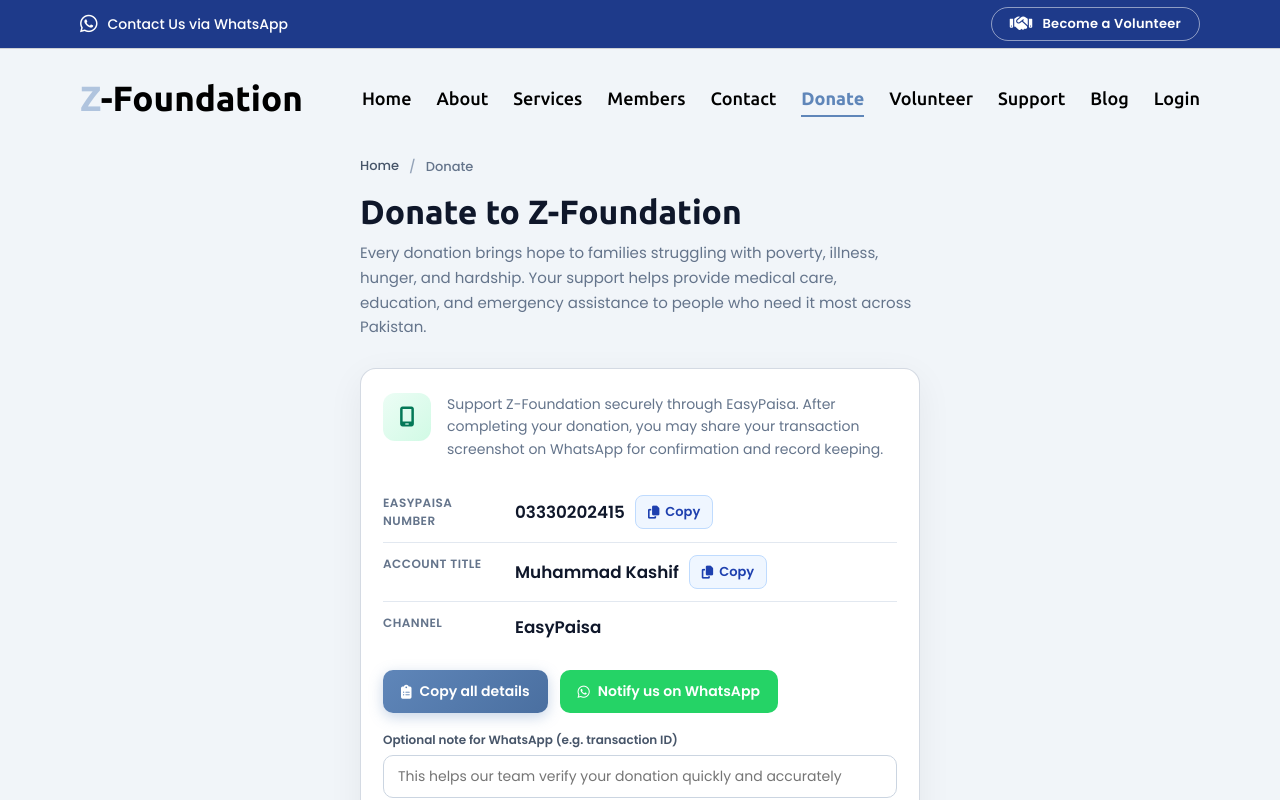
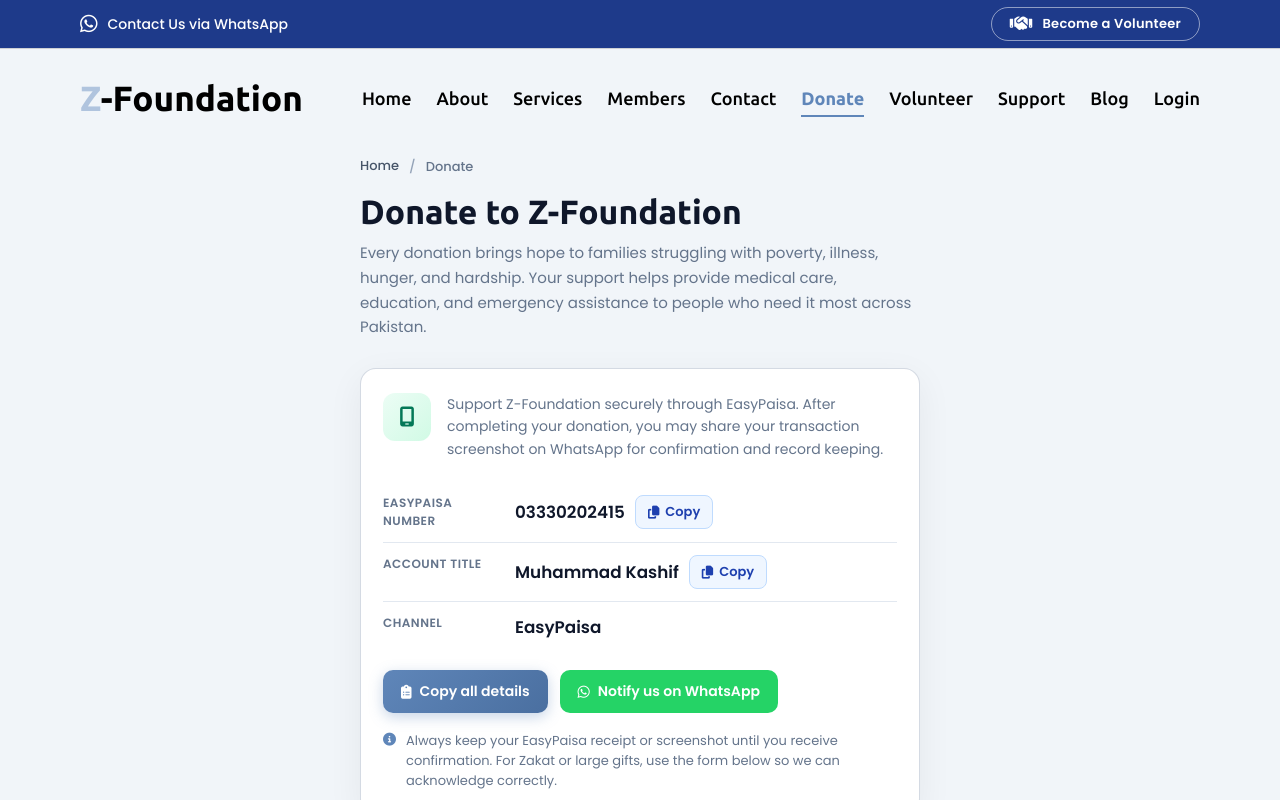
Before and after one commit to kashif-techdev/z-foundation-frontend, a Next.js app: page /donate in a window 1280 px wide. Shown: the top 800 px of the page. Built offline with nearby package versions, Linux system fonts and the light colour scheme; no server answers.

Commit message:
payment system impute field removal

```diff
--- a/components/donate/EasyPaisaPaymentPanel.js
+++ b/components/donate/EasyPaisaPaymentPanel.js
@@ -94,19 +94,6 @@
         </a>
       </div>
 
-      <div className="donate-wa-note">
-        <label htmlFor="donate-wa-note">Optional note for WhatsApp (e.g. transaction ID)</label>
-        <input
-          id="donate-wa-note"
-          type="text"
-          className="donate-wa-note__input"
-          placeholder="This helps our team verify your donation quickly and accurately"
-          value={waNote}
-          onChange={(e) => setWaNote(e.target.value)}
-          maxLength={200}
-          autoComplete="off"
-        />
-      </div>
 
       <p className="donate-payment-footnote">
         <i className="fas fa-circle-info" aria-hidden="true" />
```
